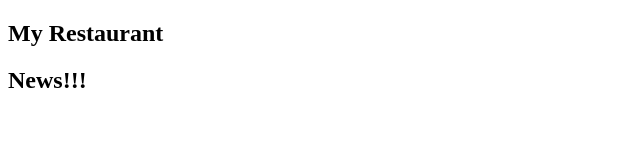
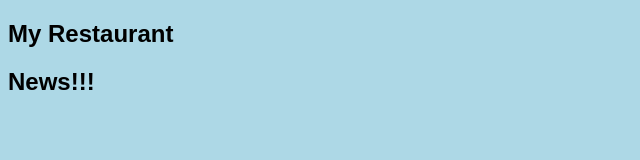
Before and after one commit to MeneDaniele/my-restaurant, a plain HTML site: page index.html in a window 1280 px wide. Shown: the whole page, without its empty margins (0-640 px from the left). Drawn offline with Linux system fonts and the light colour scheme.

Commit message:
styling body element

```diff
--- a/index.html
+++ b/index.html
@@ -3,6 +3,7 @@
 <head>
     <meta charset="UTF-8">
     <title>Documento</title>
+    <link rel="stylesheet" href="style.css">
 </head>
 <body>
     <header>
--- /dev/null
+++ b/style.css
@@ -0,0 +1,4 @@
+body {
+    background-color: lightblue;
+    font-family: arial,Helvetica,sans-serif;
+}
```
